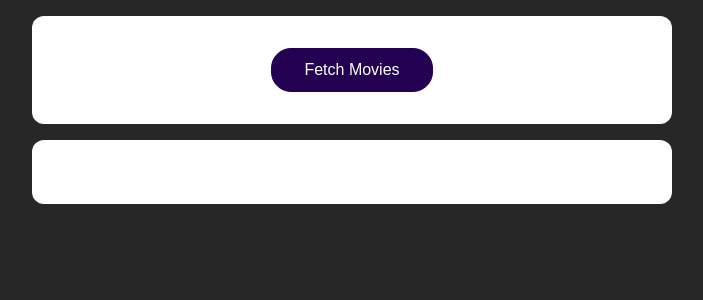
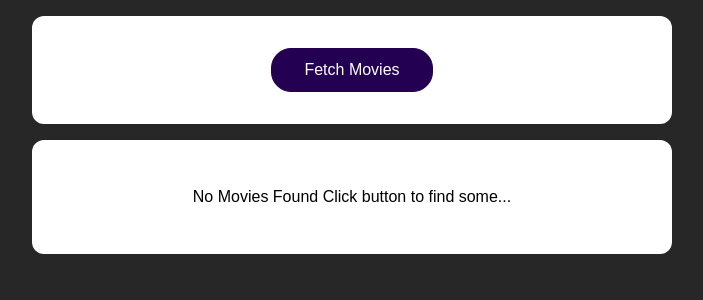
Before and after one commit to adarshahelvar/ReactJS-Movies-Fetcher, a React (Create React App) app: page / in a window 1280 px wide. Shown: the top 300 px of the page, without its empty margins (288-991 px from the left). Built offline with nearby package versions, Linux system fonts and the light colour scheme.

Commit message:
Loding page showing

```diff
--- a/src/App.js
+++ b/src/App.js
@@ -6,8 +6,10 @@ import './App.css';
 function App() {
 
   const [movies, setMovies] = useState([]);
+  const [isLoding, setIsLoding] = useState(false);
 
   async function fetchMoviesHandler () {
+    setIsLoding(true)
     const res = await fetch('https://swapi.py4e.com/api/films/')
     const data = await res.json();
 
@@ -20,6 +22,7 @@ function App() {
         }
       });
       setMovies(transformedMovies);
+      setIsLoding(false);
 
   }
 
@@ -29,7 +32,9 @@ function App() {
         <button onClick={fetchMoviesHandler}>Fetch Movies</button>
       </section>
       <section>
-        <MoviesList movies={movies} />
+        {!isLoding && movies.length>0 && <MoviesList movies={movies} />}
+        {!isLoding && movies.length===0 && <p>No Movies Found Click button to find some...</p>}
+        {isLoding && <p>Loding...!</p>}
       </section>
     </React.Fragment>
   );
```
